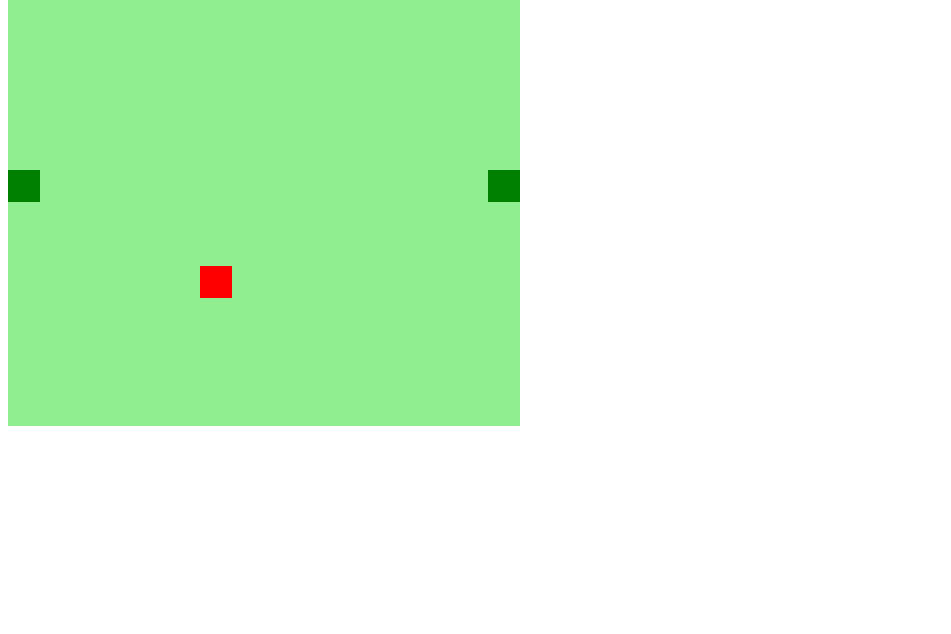
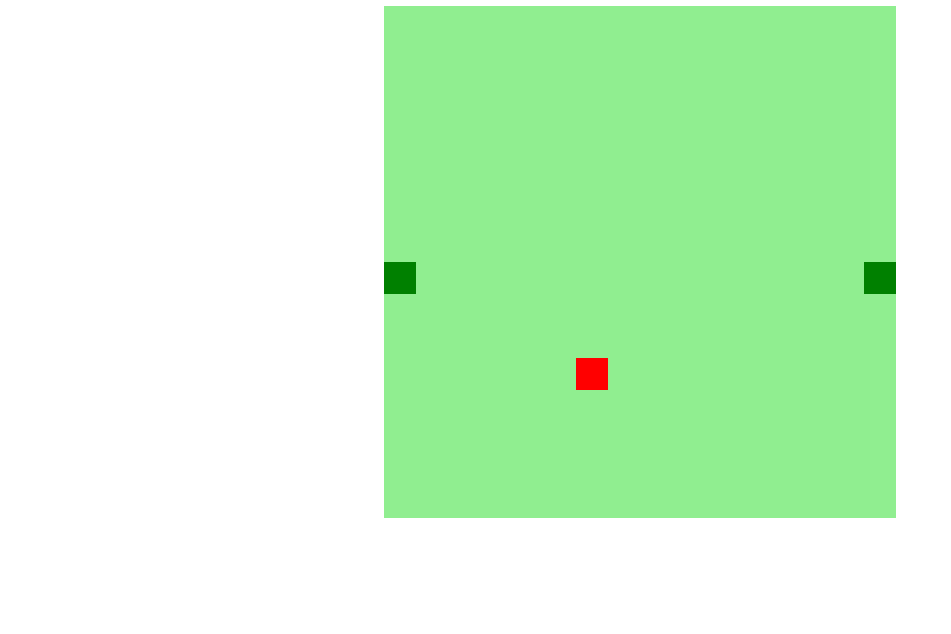
Before and after one commit to arcyleu/jogo-cobrinha, a plain HTML site: page index.html in a window 1280 px wide. Shown: the part 166-800 px from the top of the page, without its empty margins (0-951 px from the left). Drawn offline with Linux system fonts and the light colour scheme.

Commit message:
estilização body

```diff
--- a/style.css
+++ b/style.css
@@ -1,3 +1,9 @@
 body {
-
+    height: 95vh;
+    width: 95;
+    display: flex;
+    justify-content: center;
+    align-items: center;
+    flex-direction: column;
+    color: red;
 }
```
